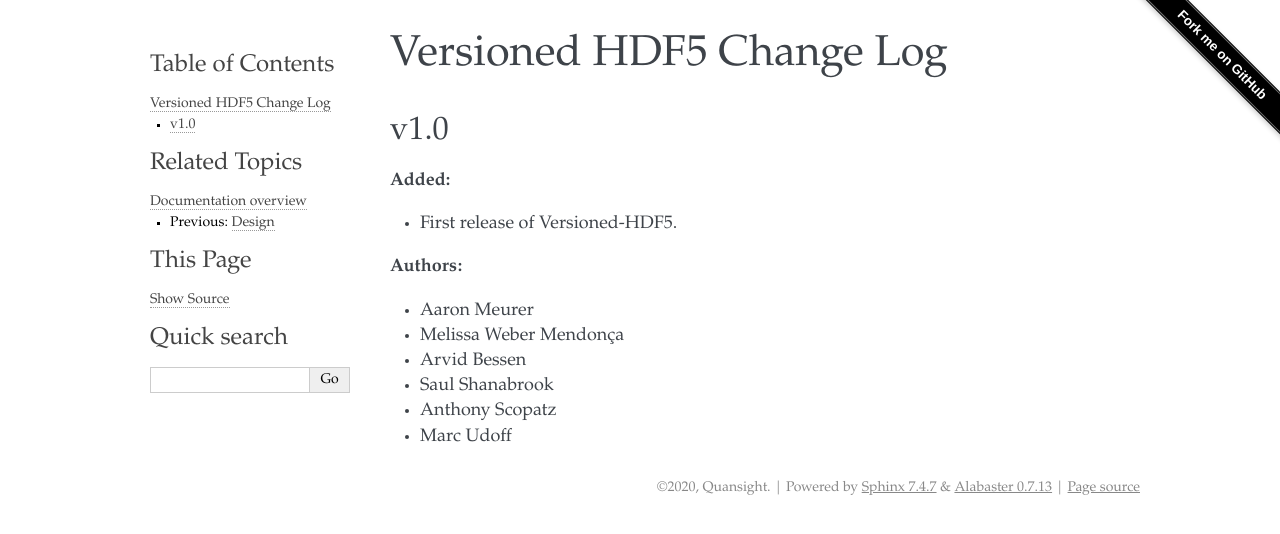
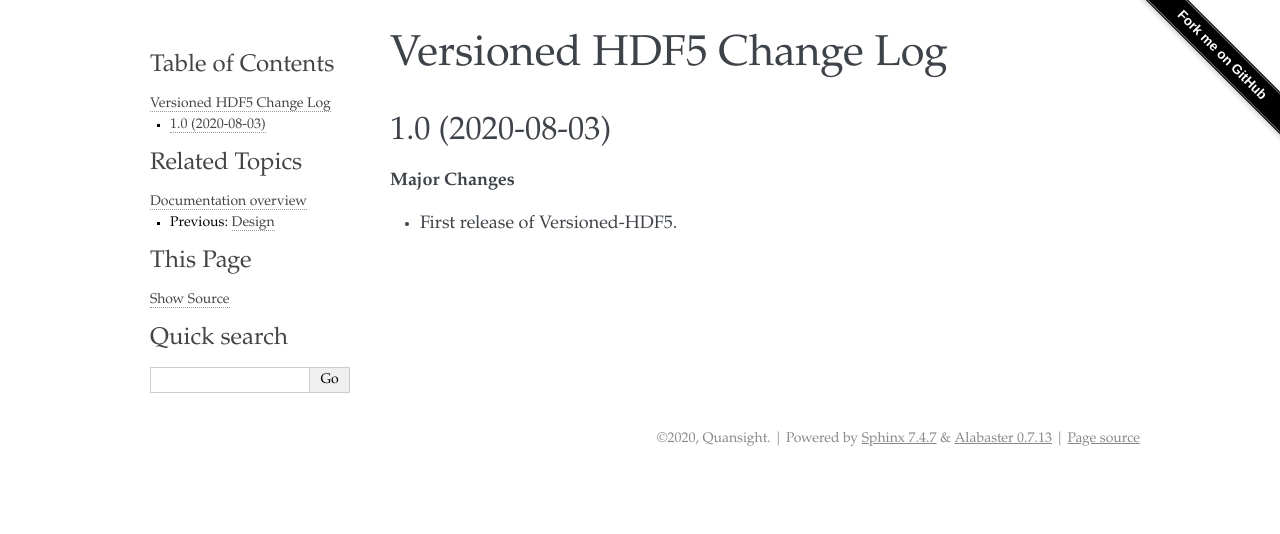
Before and after one commit to deshaw/versioned-hdf5, a Sphinx documentation site: the page built from docs/CHANGELOG.md, in a window 1280 px wide. Shown: the top 534 px of the page. Built offline with Sphinx 7.4.7, drawn with Linux system fonts in a browser that asks for light colours.

Commit message:
Switch to manually written changelogs

```diff
--- a/docs/CHANGELOG.md
+++ b/docs/CHANGELOG.md
@@ -1,18 +1,9 @@
 Versioned HDF5 Change Log
 =========================
 
-v1.0
-----
+1.0 (2020-08-03)
+----------------
 
-**Added:**
+**Major Changes**
 
 * First release of Versioned-HDF5.
-
-**Authors:**
-
-* Aaron Meurer
-* Melissa Weber Mendonça
-* Arvid Bessen
-* Saul Shanabrook
-* Anthony Scopatz
-* Marc Udoff
```
Also changed, not shown: news/TEMPLATE.md (deleted, +0 -23 lines), 1 other file.
